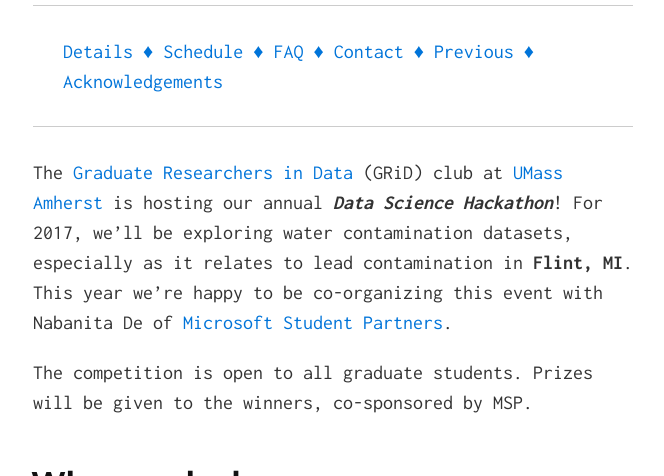
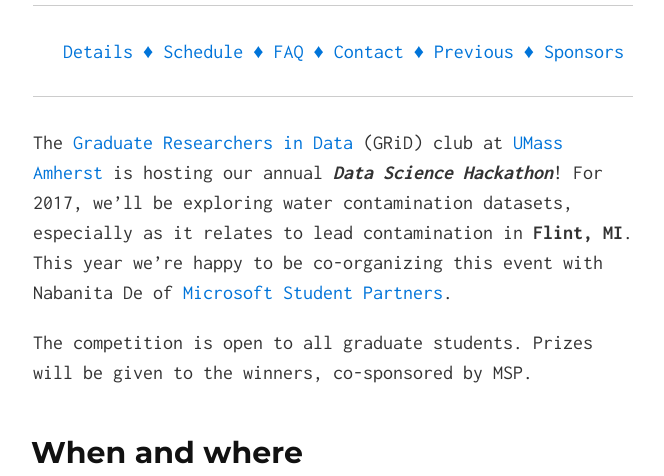
Before and after one commit to gridclub/Hack2O, a Jekyll site: the page built from index.md, in a window 1280 px wide and 900 px high, cut to the strip 424-900 px from the top of the window. Shown: the whole strip, without its empty margins (307-971 px from the left). Built offline with Jekyll 4.4.1, drawn with Linux system fonts in a browser that asks for light colours; nearby versions of some CDN libraries.

Commit message:
line fit

```diff
--- a/index.md
+++ b/index.md
@@ -14,7 +14,7 @@
   <li><a href="#faq">FAQ &diams; </a></li>
   <li><a href="#contact">Contact &diams; </a></li>
   <li><a href="#prevhack">Previous &diams; </a></li>
-  <li><a href="#ack">Acknowledgements</a></li>
+  <li><a href="#ack">Sponsors</a></li>
 </ul>
 </div>
 <hr>
```
